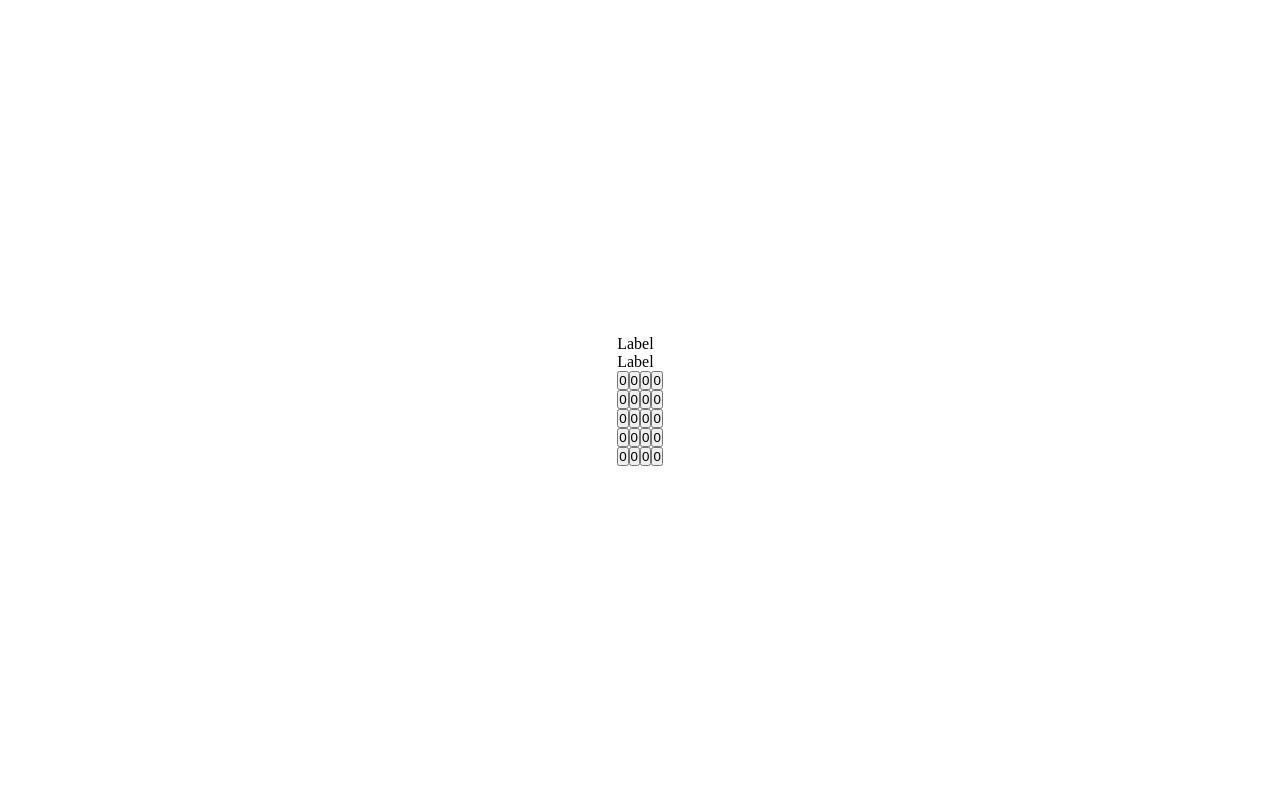
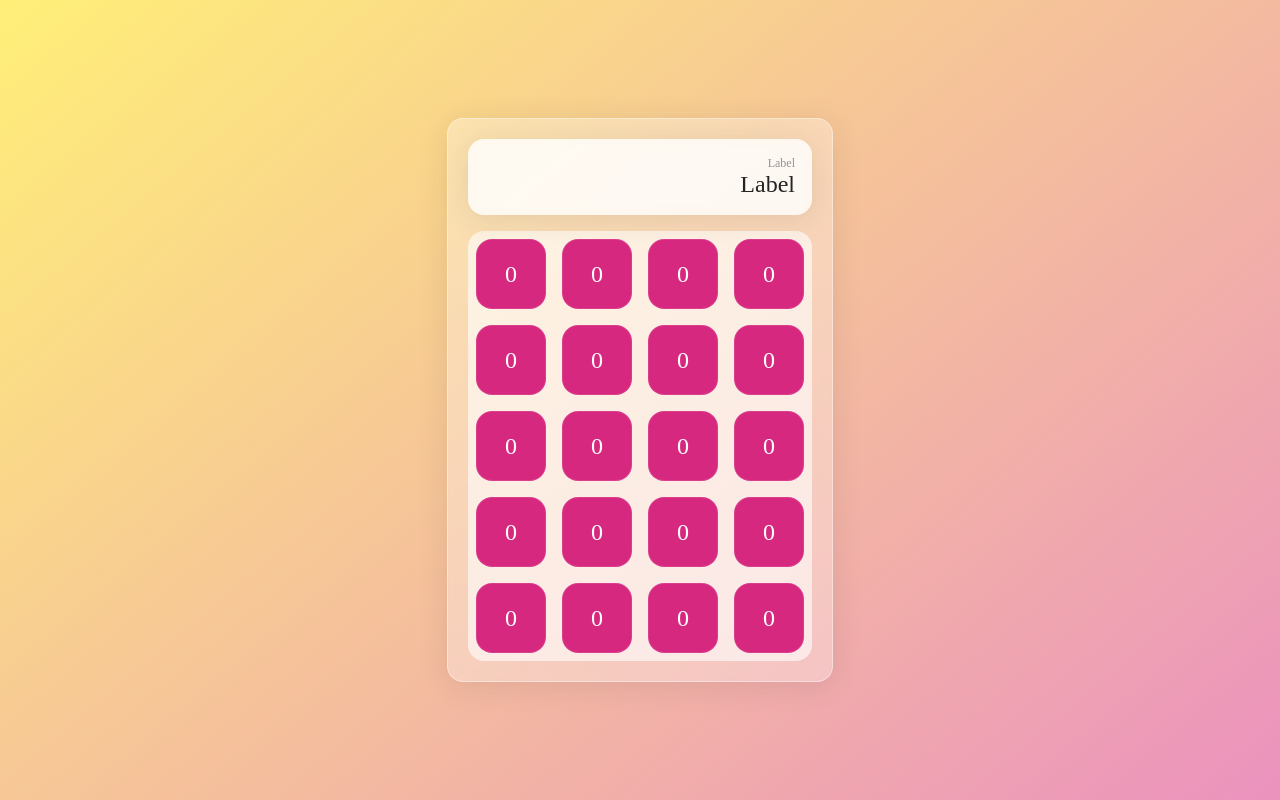
Before and after one commit to uaevd/calculator, a React (Create React App) app: page / in a window 1280 px wide. Built offline with nearby package versions, Linux system fonts and the light colour scheme.

Commit message:
:lipstick: Add Styles and Style-Related Props
`<Button />`: `isSpecial`
`<Label />`: `fontSize`, `color`

```diff
--- a/src/components/Button/index.tsx
+++ b/src/components/Button/index.tsx
@@ -1,5 +1,43 @@
+import styled from '@emotion/styled';
+
+const Container = styled.button`
+    backdrop-filter: blur(5.5px);
+    -webkit-backdrop-filter: blur(5.5px);
+    background: rgba(255, 255, 255, 0.75);
+    border: 1px solid rgba(255, 255, 255, 0.1);
+    border-radius: 16px;
+    color: #232323;
+    cursor: pointer;
+    font-family: inherit;
+    font-size: 24px;
+    height: 70px;
+    width: 70px;
+    margin: 8px;
+
+    &.operator {
+        backdrop-filter: blur(5.5px);
+        -webkit-backdrop-filter: blur(5.5px);
+        background: #d72880;
+        border: 1px solid rgba(255, 255, 255, 0.1);
+        border-radius: 16px;
+        color: #fff;
+    }
+
+    &:hover {
+        opacity: 0.8;
+    }
+
+    &:active {
+        opacity: 1;
+        box-shadow: inset 0 0 25px rgba(0, 0, 0, 0.2);
+    }
+`;
+
 interface Props {
     readonly label: string;
+    readonly isSpecial: boolean;
 }
 
-export const Button = ({ label }: Props) => <button>{label}</button>;
+export const Button = ({ label, isSpecial }: Props) => (
+    <Container className={isSpecial ? 'operator' : undefined}>{label}</Container>
+);
--- a/src/components/Calculator/index.tsx
+++ b/src/components/Calculator/index.tsx
@@ -1,9 +1,42 @@
+import styled from '@emotion/styled';
+
 import { Button } from 'components/Button';
 import { Display } from 'components/Display';
 
+const Container = styled.div`
+    backdrop-filter: blur(4px);
+    -webkit-backdrop-filter: blur(4px);
+    background: rgba(255, 255, 255, 0.3);
+    border: 1px solid rgba(255, 255, 255, 0.4);
+    border-radius: 16px;
+    box-shadow: 0 4px 30px rgba(35, 35, 35, 0.1);
+    display: flex;
+    flex-direction: column;
+    padding: 20px;
+`;
+
+const ButtonTable = styled.div`
+    display: flex;
+    flex-direction: column;
+    justify-content: space-between;
+    background-color: rgba(255, 255, 255, 0.6);
+    border-radius: 16px;
+    margin-top: 16px;
+    width: 344px;
+`;
+
+const ButtonRow = styled.div`
+    display: flex;
+    justify-content: space-between;
+`;
+
 export const Calculator = () => (
-    <div>
+    <Container>
         <Display />
-        <div>{Array(5).fill(<div>{Array(4).fill(<Button label="0" />)}</div>)}</div>
-    </div>
+        <ButtonTable>
+            {Array(5).fill(
+                <ButtonRow>{Array(4).fill(<Button label="0" isSpecial={true} />)}</ButtonRow>,
+            )}
+        </ButtonTable>
+    </Container>
 );
--- a/src/components/Display/index.tsx
+++ b/src/components/Display/index.tsx
@@ -1,8 +1,22 @@
+import styled from '@emotion/styled';
+
 import { Label } from 'components/Label';
 
+const Container = styled.div`
+    backdrop-filter: blur(5.5px);
+    -webkit-backdrop-filter: blur(5.5px);
+    background: rgba(255, 255, 255, 0.75);
+    border: 1px solid rgba(255, 255, 255, 0.01);
+    border-radius: 16px;
+    box-shadow: 0 4px 30px rgba(35, 35, 35, 0.1);
+    padding: 16px 16px;
+    overflow: hidden;
+    width: 344px;
+`;
+
 export const Display = () => (
-    <div>
-        <Label text="Label" />
-        <Label text="Label" />
-    </div>
+    <Container>
+        <Label text="Label" fontSize="12px" color="#939393" />
+        <Label text="Label" fontSize="24px" color="#232323" />
+    </Container>
 );
--- a/src/components/Label/index.tsx
+++ b/src/components/Label/index.tsx
@@ -1,5 +1,25 @@
+import styled from '@emotion/styled';
+
+interface ContainerProps {
+    readonly fontSize: string;
+    readonly color: string;
+}
+
+const Container = styled.div<ContainerProps>`
+    color: ${(props) => props.color};
+    font-size: ${(props) => props.fontSize};
+    overflow-x: hidden;
+    text-align: right;
+`;
+
 interface Props {
     readonly text: string;
+    readonly fontSize: string;
+    readonly color: string;
 }
 
-export const Label = ({ text }: Props) => <div>{text}</div>;
+export const Label = ({ text, fontSize, color }: Props) => (
+    <Container fontSize={fontSize} color={color}>
+        {text}
+    </Container>
+);
--- a/src/pages/CalculatorPage/index.tsx
+++ b/src/pages/CalculatorPage/index.tsx
@@ -1,7 +1,18 @@
+import styled from '@emotion/styled';
+
 import { Calculator } from 'components/Calculator';
 
+const Container = styled.div`
+    align-items: center;
+    background: linear-gradient(320deg, #eb92be, #ffef78);
+    display: flex;
+    height: 100vh;
+    justify-content: center;
+    width: 100vw;
+`;
+
 export const CalculatorPage = () => (
-    <div>
+    <Container>
         <Calculator />
-    </div>
+    </Container>
 );
```
